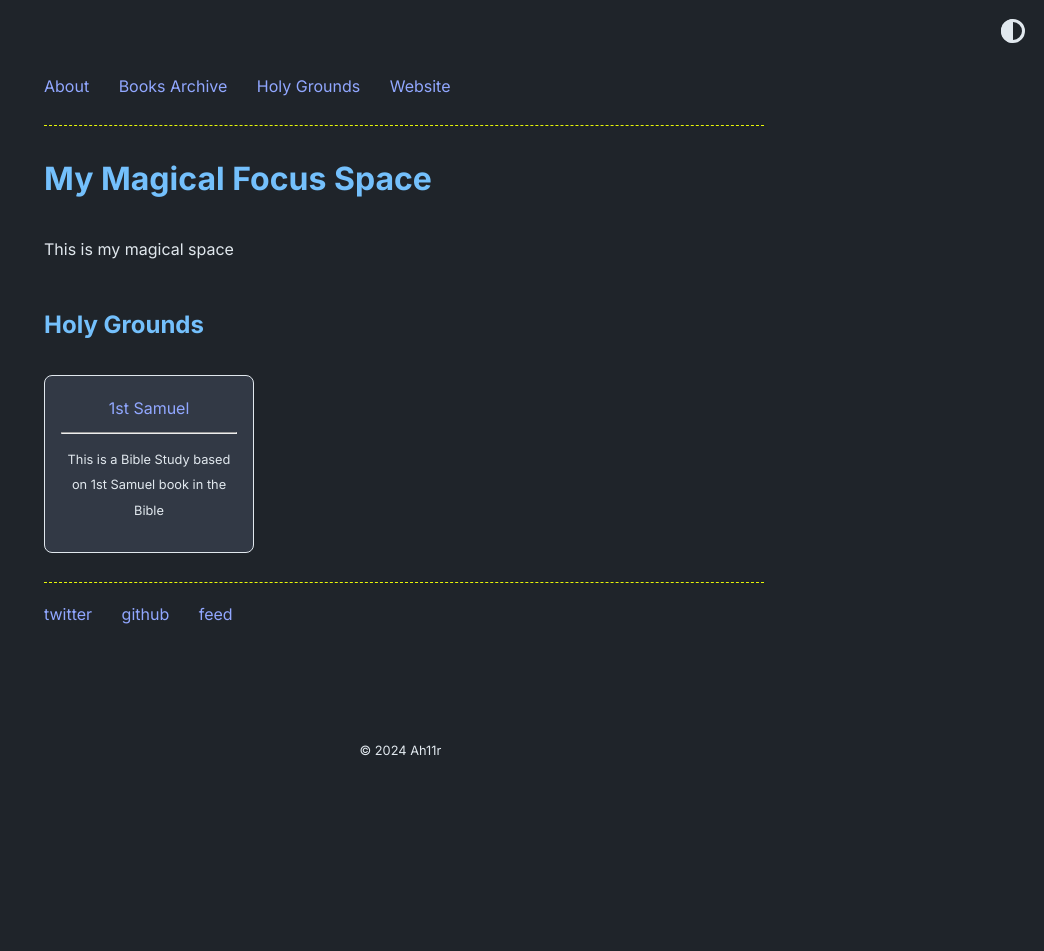
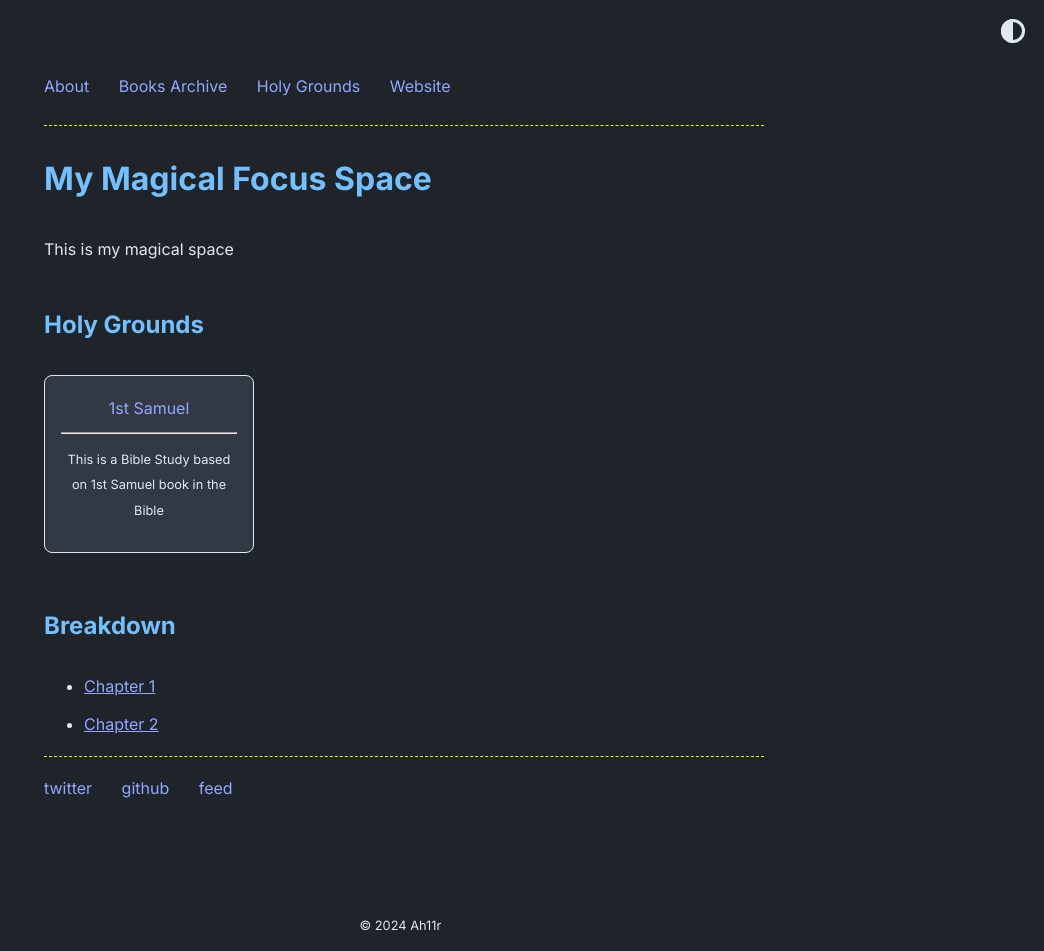
Before and after one commit to Ah11r/swiftlyblue, a Jekyll site: the page built from holy.html, in a window 1280 px wide. Shown: the whole page, without its empty margins (236-1280 px from the left). Built offline with Jekyll 4.4.1, drawn with Linux system fonts in a browser that asks for light colours; before the commit the page ends 900 px from its top, so only the background shows below that.

Commit message:
cardlist

```diff
--- a/_config.yml
+++ b/_config.yml
@@ -30,6 +30,7 @@ theme_config:
   show_old_projects: false # show old projects as cards, add in _data/home.yml
   show_bible_study: true
   show_misc_list: true # show generic vertical list for misc details, add _data/home.yml
+  show_chapter_list: true # show generic vertical list for chapters details
   show_reading_time: true # show number of words and reading time in the blog posts
   show_tags: true # show tags in a blog posts
   # options for "home" page
@@ -41,6 +42,7 @@ theme_config:
 
   holy:
     title_bible_study: Holy Grounds
+    title_chapter_list: Breakdown
 
 soopr:
   publish_token: "pt_75f7f4f77f56e2b5181c96012f41da69" # sign up at https://www.soopr.co to get your publish token and personalize share and reaction options
--- a/_includes/card_list.html
+++ b/_includes/card_list.html
@@ -1,4 +1,4 @@
-<ul class="horizontal-list">
+<!-- <ul class="horizontal-list">
   {% for item in include.collection %}
 
     <li class="card">
@@ -23,4 +23,34 @@
     </li>
 
   {% endfor %}
+</ul> -->
+
+<!-- _includes/card_list.html -->
+
+<ul class="horizontal-list">
+  {% for item in include.collection %}
+    <li class="card">
+      <a href="{{ item.url }}">
+        <span class="header">
+          {{ item.title }}
+
+          {% if item.highlight %}
+            <mark>{{ item.highlight }}</mark>
+          {% endif %}
+        </span>
+
+        <hr />
+
+        {% if item.desc != false %}
+          <p class="body">
+            {{ item.desc }}
+          </p>
+        {% endif %}
+
+        {% if item.entries %}
+          {% include vertical_list.html collection=item.entries %}
+        {% endif %}
+      </a>
+    </li>
+  {% endfor %}
 </ul>
--- a/_layouts/holy.html
+++ b/_layouts/holy.html
@@ -21,6 +21,11 @@ layout: default
   {% include card_list.html collection=site.data.home.bible_entries %}
 {% endif %}
 
+{% if site.theme_config.show_chapter_list == true %}
+  <h2>{{ site.theme_config.holy.title_chapter_list }}</h2>
+  {% include vertical_list.html collection=site.data.home.chapter_entries %}
+{% endif %}
+
 {% if site.theme_config.show_footer == true %}
   <footer>
     <div class="dashed"></div>
```
Also changed, not shown: _data/home.yml (+7 -0 lines).
